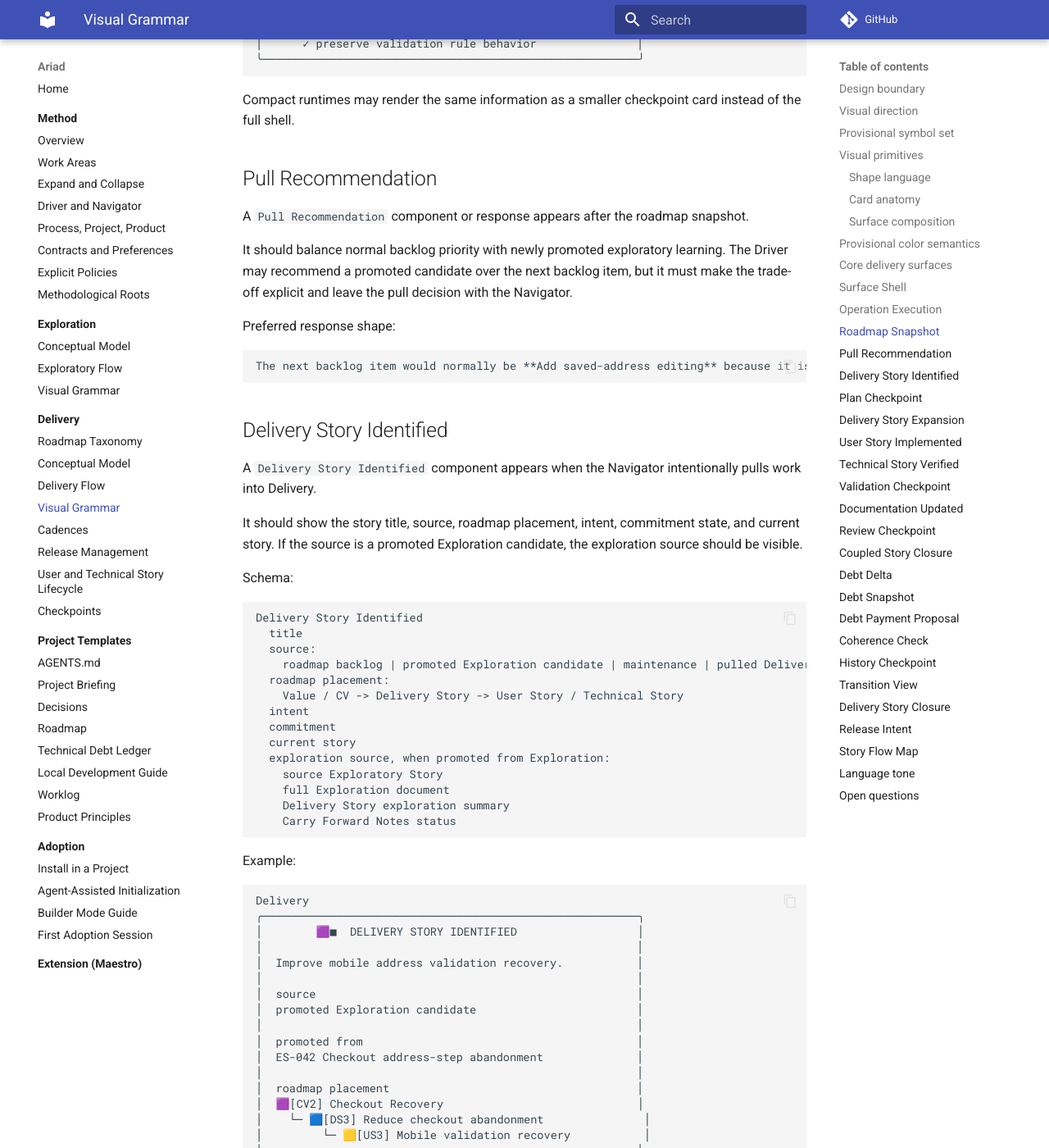
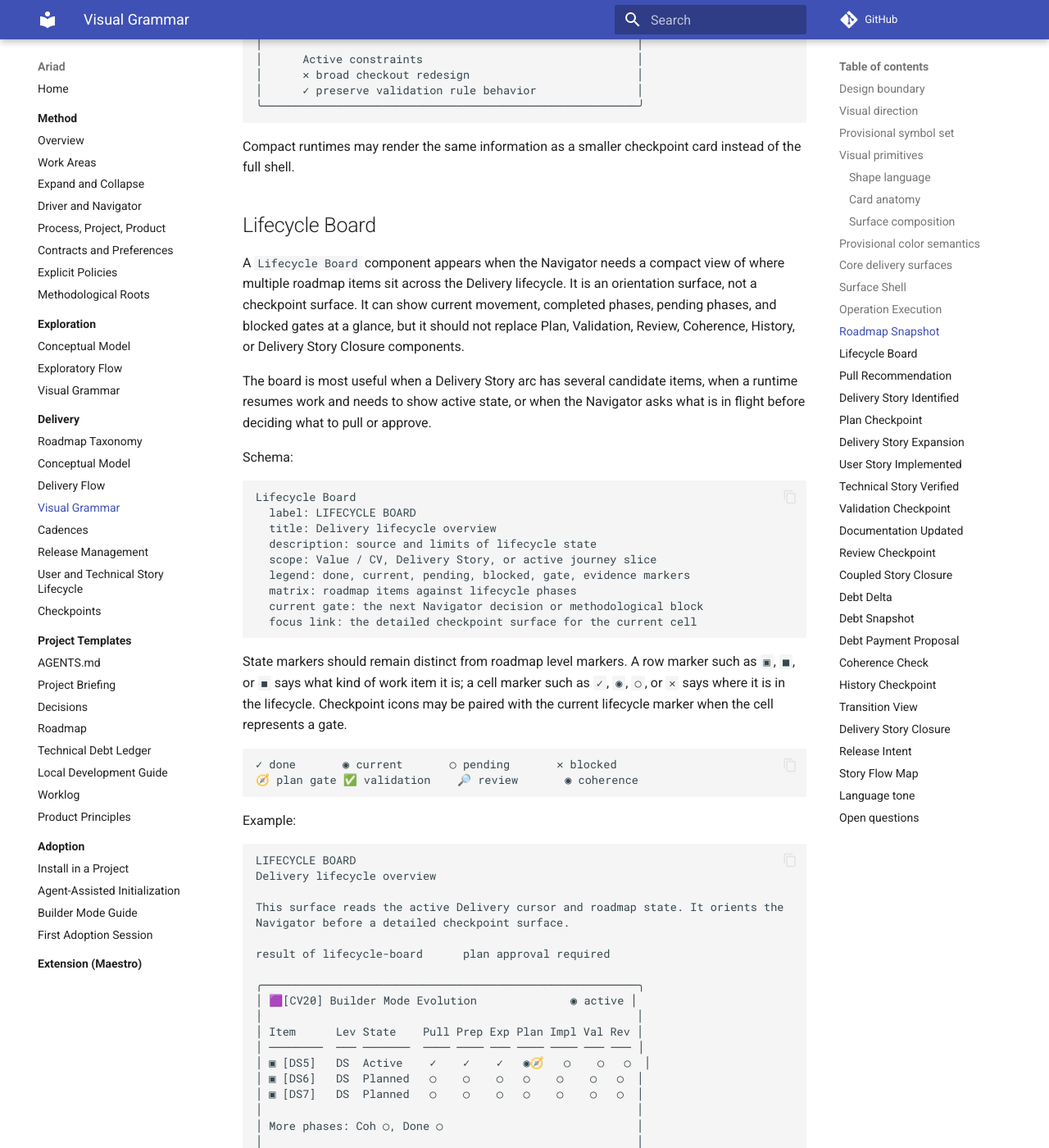
Before and after one commit to henriquebastos/ariad, an MkDocs documentation site: the page built from docs/delivery/visual-grammar.md, in a window 1280 px wide and 1400 px high, scrolled down 8782 px. Shown: the whole window at 82% size. Built offline with MkDocs 1.6.1 and Material for MkDocs 9.7.7, drawn with Linux system fonts in a browser that asks for light colours; comment, search, counter and statistics services are not loaded; some of the changed text lies outside the part shown.

Commit message:
Document Delivery lifecycle board visual surface

````diff
--- a/docs/delivery/visual-grammar.md
+++ b/docs/delivery/visual-grammar.md
@@ -188,6 +188,9 @@ Maestro currently uses structured checkpoint surfaces for Delivery:
 ```text
 Roadmap Snapshot
   What delivery work is available to pull?
+
+Lifecycle Board
+  Where are active and candidate items in the Delivery lifecycle?
 
 Pull Recommendation
   What should be pulled next, and why?
@@ -398,6 +401,96 @@ result of roadmap-snapshot      ready to pull
 ```
 
 Compact runtimes may render the same information as a smaller checkpoint card instead of the full shell.
+
+## Lifecycle Board
+
+A `Lifecycle Board` component appears when the Navigator needs a compact view of
+where multiple roadmap items sit across the Delivery lifecycle. It is an
+orientation surface, not a checkpoint surface. It can show current movement,
+completed phases, pending phases, and blocked gates at a glance, but it should
+not replace Plan, Validation, Review, Coherence, History, or Delivery Story
+Closure components.
+
+The board is most useful when a Delivery Story arc has several candidate items,
+when a runtime resumes work and needs to show active state, or when the Navigator
+asks what is in flight before deciding what to pull or approve.
+
+Schema:
+
+```text
+Lifecycle Board
+  label: LIFECYCLE BOARD
+  title: Delivery lifecycle overview
+  description: source and limits of lifecycle state
+  scope: Value / CV, Delivery Story, or active journey slice
+  legend: done, current, pending, blocked, gate, evidence markers
+  matrix: roadmap items against lifecycle phases
+  current gate: the next Navigator decision or methodological block
+  focus link: the detailed checkpoint surface for the current cell
+```
+
+State markers should remain distinct from roadmap level markers. A row marker
+such as `▣`, `■`, or `◼` says what kind of work item it is; a cell marker such as
+`✓`, `◉`, `○`, or `✕` says where it is in the lifecycle. Checkpoint icons may be
+paired with the current lifecycle marker when the cell represents a gate.
+
+```text
+✓ done       ◉ current       ○ pending       ✕ blocked
+🧭 plan gate ✅ validation    🔎 review       ◉ coherence
+```
+
+Example:
+
+```text
+LIFECYCLE BOARD
+Delivery lifecycle overview
+
+This surface reads the active Delivery cursor and roadmap state. It orients the
+Navigator before a detailed checkpoint surface.
+
+result of lifecycle-board      plan approval required
+
+╭────────────────────────────────────────────────────────╮
+│ 🟪[CV20] Builder Mode Evolution              ◉ active │
+│                                                        │
+│ Item      Lev State    Pull Prep Exp Plan Impl Val Rev │
+│ ────────  ─── ───────  ──── ──── ─── ──── ──── ─── ─── │
+│ ▣ [DS5]   DS  Active    ✓    ✓    ✓   ◉🧭   ○    ○   ○  │
+│ ▣ [DS6]   DS  Planned   ○    ○    ○   ○    ○    ○   ○  │
+│ ▣ [DS7]   DS  Planned   ○    ○    ○   ○    ○    ○   ○  │
+│                                                        │
+│ More phases: Coh ○, Done ○                             │
+│                                                        │
+│ current gate                                           │
+│ 🧭 [DS5] Plan is waiting for Navigator approval.       │
+│                                                        │
+│ focus surface                                          │
+│ Render Plan Checkpoint before implementation begins.   │
+╰────────────────────────────────────────────────────────╯
+```
+
+When the active Delivery Story has child User Stories and Technical Stories, the
+board may expand the parent row. Child story markers should align as siblings;
+technical stories must not appear visually nested under user stories.
+
+```text
+Item          Type   Pull  Prep  Exp   Plan  Impl  Val   Rev   Coh   Done
+────────────  ────   ────  ────  ────  ────  ────  ────  ────  ────  ────
+▣ [DS5]       DS      ✓     ✓     ✓     ◉🧭   ○     ○     ○     ○     ○
+◼ [TS1]       TS      ✓     ✓     —     ○     ○     ○     ○     ○     ○
+■ [US1]       US      ○     ○     —     ○     ○     ○     ○     ○     ○
+■ [US2]       US      ○     ○     —     ○     ○     ○     ○     ○     ○
+↳ Debt note   Debt    —     —     —     —     —     —     △     ○     ○
+```
+
+Boundary:
+
+- The Lifecycle Board shows lifecycle orientation; it does not grant approval.
+- The current gate should link or lead to the appropriate checkpoint component.
+- A completed cell should be backed by durable evidence when evidence is required
+  by the method or local policy.
+- A board row may be compact, but it should not flatten Value / Delivery Story /
+  User Story / Technical Story semantics into a generic task list.
 
 ## Pull Recommendation
 
````
